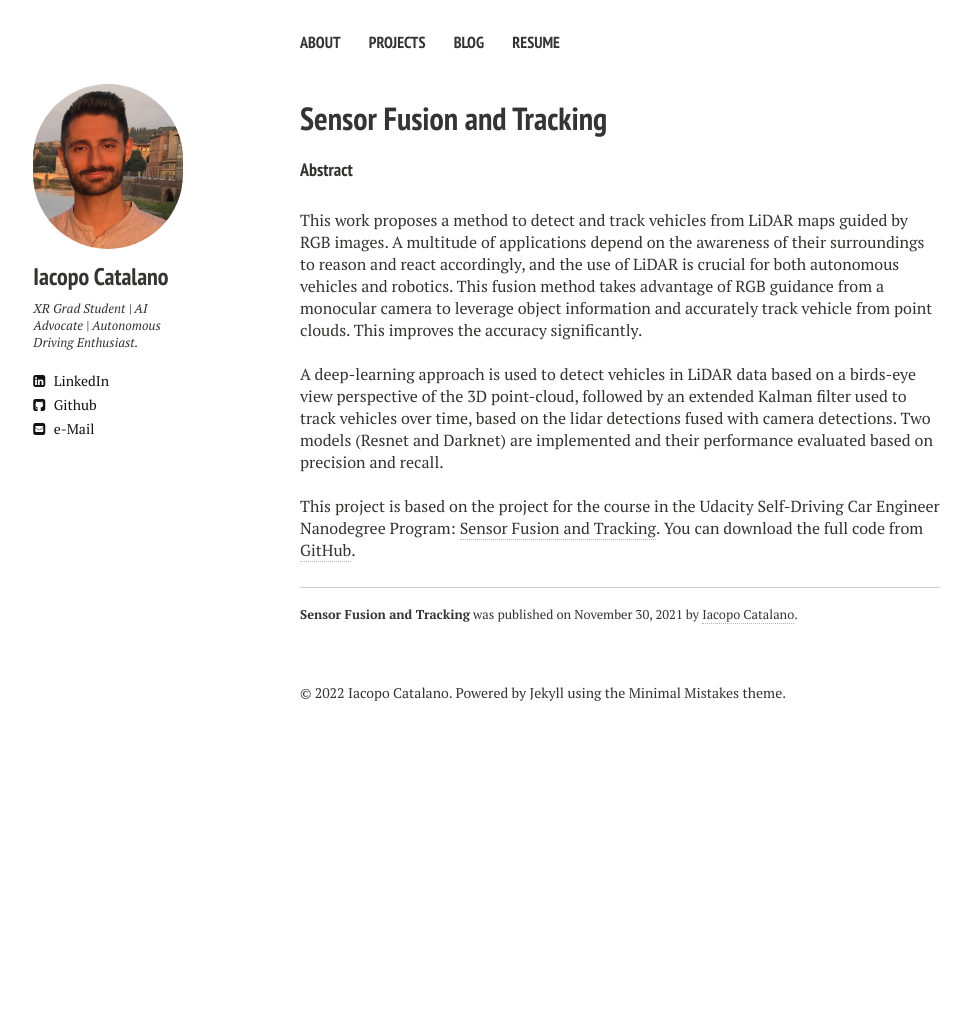
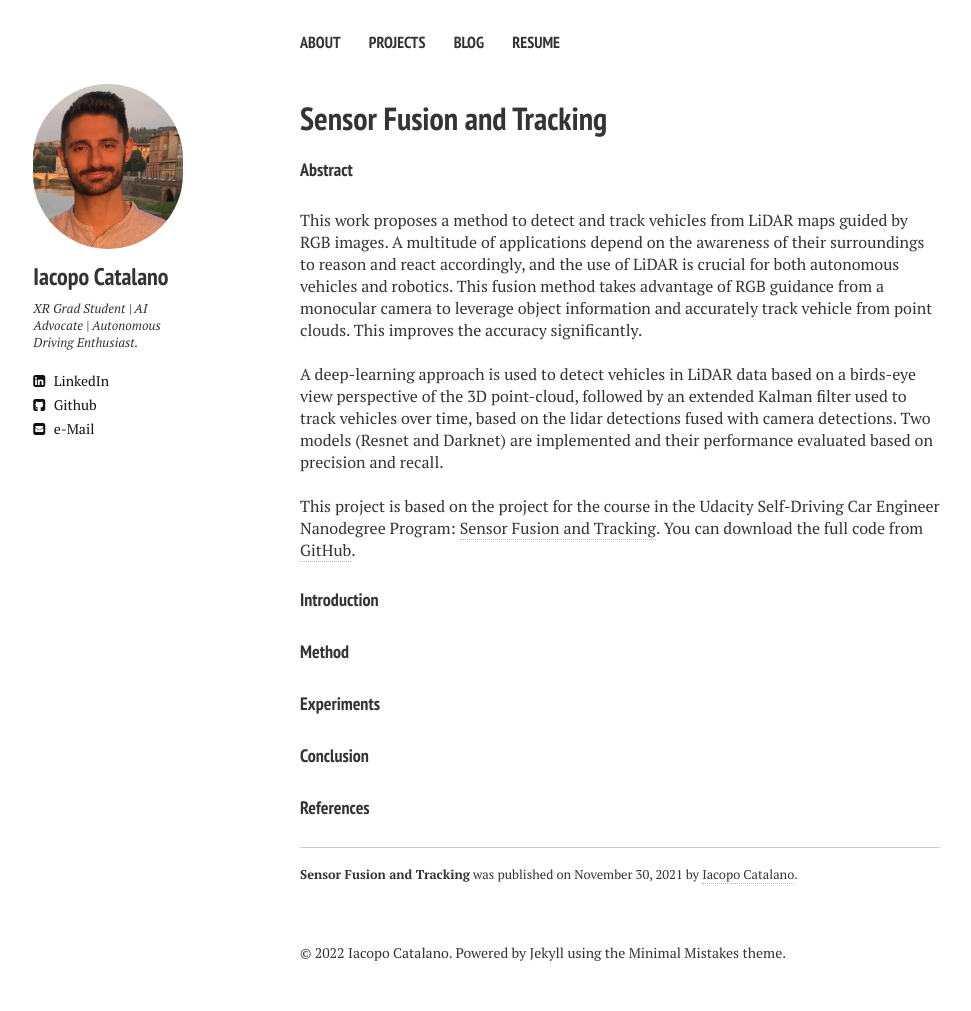
Before and after one commit to IacopomC/iacopomc.github.io, a Jekyll site: the page built from _posts/2021-11-30-sensor-fusion-and-tracking.md, in a window 1280 px wide. Shown: the whole page, without its empty margins (20-991 px from the left). Built offline with Jekyll 4.4.1, drawn with Linux system fonts in a browser that asks for light colours; nearby versions of some CDN libraries; our own code applies the rules of GitHub Pages for plain Markdown files; before the commit the page ends 900 px from its top, so only the background shows below that.

Commit message:
post layout

```diff
--- a/_posts/2021-11-30-sensor-fusion-and-tracking.md
+++ b/_posts/2021-11-30-sensor-fusion-and-tracking.md
@@ -21,3 +21,13 @@ Two models (Resnet and Darknet) are implemented and their performance evaluated
 <br/>
 
 This project is based on the project for the course in the Udacity Self-Driving Car Engineer Nanodegree Program: [Sensor Fusion and Tracking](https://github.com/udacity/nd013-c2-fusion-starter). You can download the full code from [GitHub](https://github.com/IacopomC/3D-Multi-Object-Tracking).
+
+#### Introduction
+
+#### Method
+
+#### Experiments
+
+#### Conclusion
+
+#### References
```
